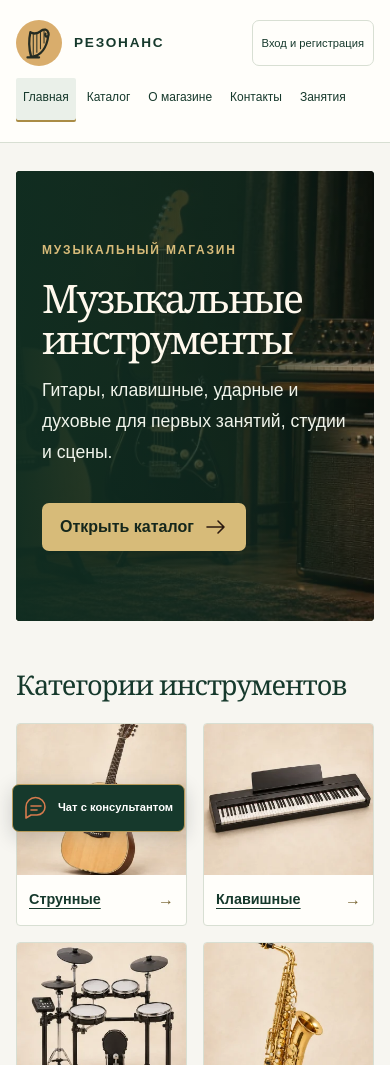
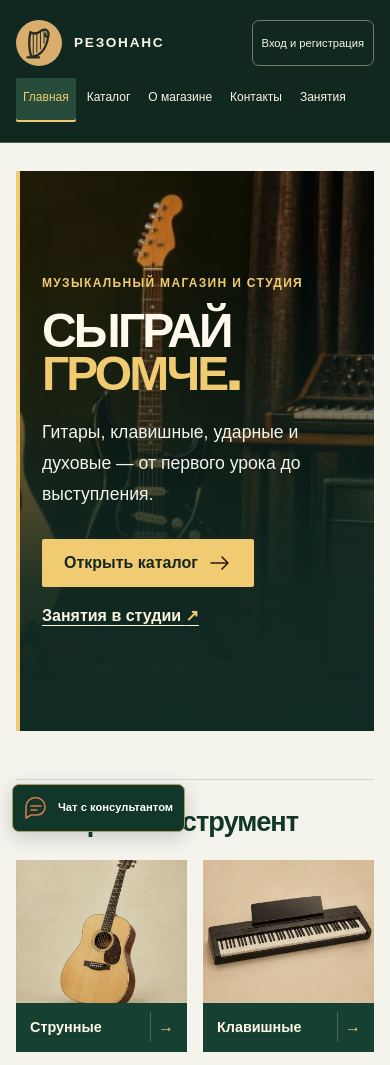
Before and after one commit to Danila-Mishchenko/kr3-responsive-shop, a plain HTML site: page index.html in a window 390 px wide. Shown: the top 1065 px of the page. Drawn offline with Linux system fonts and the light colour scheme.

Commit message:
Give Resonance a stage-inspired storefront

```diff
--- a/css/music.css
+++ b/css/music.css
@@ -1620,3 +1620,207 @@ h2 {
     object-position: 58% center;
   }
 }
+
+/* Выразительная витрина */
+:root {
+  --forest: #10372a;
+  --gold: #f0cb72;
+  --color-primary: #16513c;
+  --color-bg: #f4f3ec;
+}
+.site-header {
+  background: #102820;
+  border-bottom: 1px solid #496052;
+}
+.site-header__logo,
+.site-header .site-nav__link,
+.site-nav__account {
+  color: #faf5e6;
+}
+.site-header__logo small {
+  color: #b9cbbe;
+}
+.site-header .site-nav__link--active,
+.site-header .site-nav__link:hover,
+.site-nav__account:hover {
+  background: #284c3b;
+  color: var(--gold);
+  box-shadow: inset 0 -2px var(--gold);
+}
+.site-nav__account {
+  border-color: #6c7e69;
+}
+.page-index > .page {
+  max-width: 1440px;
+}
+.hero {
+  display: grid;
+  align-items: stretch;
+  min-height: clamp(500px, 48vw, 665px);
+  background: #103629;
+  border-radius: 0;
+  border-left: 4px solid var(--gold);
+}
+.hero::before {
+  z-index: -1;
+  background:
+    repeating-linear-gradient(130deg, transparent 0 11px, #bcdbb106 11px 12px),
+    linear-gradient(90deg, #0e3025, #184635);
+}
+.hero__picture {
+  inset: 0 0 0 35%;
+  z-index: -1;
+  clip-path: polygon(22% 0, 100% 0, 100% 100%, 0 100%);
+}
+.hero__picture::after {
+  content: '';
+  position: absolute;
+  inset: 0;
+  background: linear-gradient(90deg, #102b2488, transparent 58%);
+}
+.hero__picture img {
+  object-position: 58% center;
+}
+.hero__content {
+  padding: clamp(36px, 6vw, 84px);
+  max-width: 52%;
+}
+.hero__category {
+  letter-spacing: 0.11em;
+}
+.hero__title {
+  margin-bottom: 20px;
+  font-family: 'Arial Black', Arial, sans-serif;
+  font-weight: 900;
+  text-transform: uppercase;
+  font-size: clamp(3rem, 8vw, 7rem);
+  letter-spacing: -0.06em;
+  line-height: 0.91;
+}
+.hero__title em {
+  color: var(--gold);
+  font-style: normal;
+}
+.hero__text {
+  max-width: 30ch;
+  margin-bottom: 18px;
+}
+.hero .button {
+  border-radius: 2px;
+  padding-inline: 22px;
+}
+.hero__lessons {
+  display: table;
+  margin-top: 17px;
+  color: #fbf4df;
+  font-weight: 600;
+}
+.hero__lessons span {
+  color: var(--gold);
+}
+.departments {
+  padding-block: 26px 36px;
+  border-block: 1px solid #d4d8cc;
+}
+.section__title,
+.sound-story h2,
+.start-grid h2 {
+  font-family: Arial, sans-serif;
+  font-weight: 800;
+  letter-spacing: -0.038em;
+}
+.category-tile {
+  --tile-shade: #e4e9dc;
+  border: 0;
+  border-radius: 0;
+  background: var(--tile-shade);
+  isolation: isolate;
+}
+.category-grid li:nth-child(2n) .category-tile {
+  --tile-shade: #ece3ce;
+}
+.category-tile img {
+  aspect-ratio: 1.2;
+  mix-blend-mode: multiply;
+}
+.category-tile span {
+  padding-block: 14px;
+  padding-left: 14px;
+  background: #164132;
+  color: #fff8e4;
+  font-weight: 700;
+}
+.category-tile::after {
+  color: var(--gold);
+  border-left: 1px solid #ffffff32;
+  border-radius: 0;
+  right: 6px;
+}
+.sound-story {
+  background: #e6ebe1;
+  border-left: 4px solid #be9a4e;
+  padding: clamp(18px, 4vw, 42px);
+}
+.sound-story__photo img {
+  object-fit: contain;
+}
+.start-grid > a {
+  background: #e1e8dc;
+  border-bottom: 2px solid #b79751;
+}
+.start-grid > a:hover {
+  background: #d7e2d2;
+}
+.catalog-intro,
+.page-contacts .page-intro {
+  background: #e0e9df;
+  border-left: 4px solid #b3934e;
+  padding: clamp(18px, 4vw, 38px);
+}
+.instrument-card {
+  border-radius: 2px;
+  border-bottom: 2px solid #a69156;
+}
+.lesson-programs article {
+  border-radius: 2px;
+  border-top: 3px solid #ad8a46;
+}
+.button:focus-visible,
+.text-link:focus-visible,
+.hero__lessons:focus-visible {
+  outline-offset: 4px;
+}
+.hero :focus-visible,
+.site-header :focus-visible {
+  outline-color: var(--gold);
+}
+@media (prefers-reduced-motion: no-preference) {
+  .hero__picture img {
+    animation: stage-in 850ms ease-out both;
+  }
+  @keyframes stage-in {
+    from {
+      transform: scale(1.045);
+    }
+    to {
+      transform: scale(1);
+    }
+  }
+}
+@media (max-width: 767px) {
+  .hero {
+    align-items: end;
+    min-height: 560px;
+  }
+  .hero__picture {
+    inset: 0;
+    clip-path: none;
+  }
+  .hero__picture::after {
+    background: linear-gradient(0deg, #102b24 0%, #102b24eb 26%, #102b241c 87%);
+  }
+  .hero__content {
+    max-width: 100%;
+    padding: 28px 22px;
+  }
+}
--- a/index.html
+++ b/index.html
@@ -8,7 +8,7 @@
     <link rel="icon" href="images/harp-logo.svg" type="image/svg+xml" />
     <link rel="stylesheet" href="css/style.css" />
     <link rel="stylesheet" href="css/responsive.css" />
-    <link rel="stylesheet" href="css/music.css?v=12" />
+    <link rel="stylesheet" href="css/music.css?v=13" />
     <script defer src="js/services.js?v=4"></script>
     <script defer src="js/appearance.js?v=3"></script>
   </head>
@@ -64,10 +64,14 @@
     <main class="page">
       <section class="hero">
         <div class="hero__content">
-          <p class="hero__category">Музыкальный магазин</p>
-          <h1 class="hero__title">Музыкальные инструменты</h1>
+          <p class="hero__category">Музыкальный магазин и студия</p>
+          <h1 class="hero__title">
+            Сыграй
+            <br />
+            <em>громче.</em>
+          </h1>
           <p class="hero__text">
-            Гитары, клавишные, ударные и духовые для первых занятий, студии и сцены.
+            Гитары, клавишные, ударные и духовые — от первого урока до выступления.
           </p>
           <a class="button button--primary" href="catalog.html">
             Открыть каталог
@@ -79,6 +83,10 @@
               alt=""
               aria-hidden="true"
             />
+          </a>
+          <a class="hero__lessons" href="lessons.html">
+            Занятия в студии
+            <span aria-hidden="true">↗</span>
           </a>
         </div>
         <picture class="hero__picture">
@@ -92,8 +100,8 @@
           />
         </picture>
       </section>
-      <section class="section" aria-labelledby="categories-title">
-        <h2 class="section__title" id="categories-title">Категории инструментов</h2>
+      <section class="section departments" aria-labelledby="categories-title">
+        <h2 class="section__title" id="categories-title">Выберите инструмент</h2>
         <ul class="category-grid">
           <li>
             <a class="category-tile" href="catalog.html?category=strings">
@@ -124,16 +132,15 @@
       <section class="section sound-story">
         <div class="sound-story__photo">
           <img
-            src="images/music-studio-1280.webp"
-            width="1280"
-            height="853"
-            alt="Инструменты в тёплом свете музыкальной студии"
+            src="images/electric-512.webp"
+            width="512"
+            height="512"
+            alt="Электрогитара Studio ST"
             loading="lazy"
           />
         </div>
         <div>
-          <p class="eyebrow">О магазине</p>
-          <h2>Инструменты для репетиций и сцены</h2>
+          <h2>От репетиции до сцены</h2>
           <p>
             Тёплый акустический звук, плотный электрический рифф или первая мелодия на клавишах.
             Начните с того, что хочется играть.
```
Also changed, not shown: about.html (+1 -1 lines), catalog.html (+1 -1 lines), compare.html (+1 -1 lines), contacts.html (+1 -1 lines), favorites.html (+1 -1 lines), lessons.html (+1 -1 lines), order.html (+1 -1 lines), product.html (+1 -1 lines).
